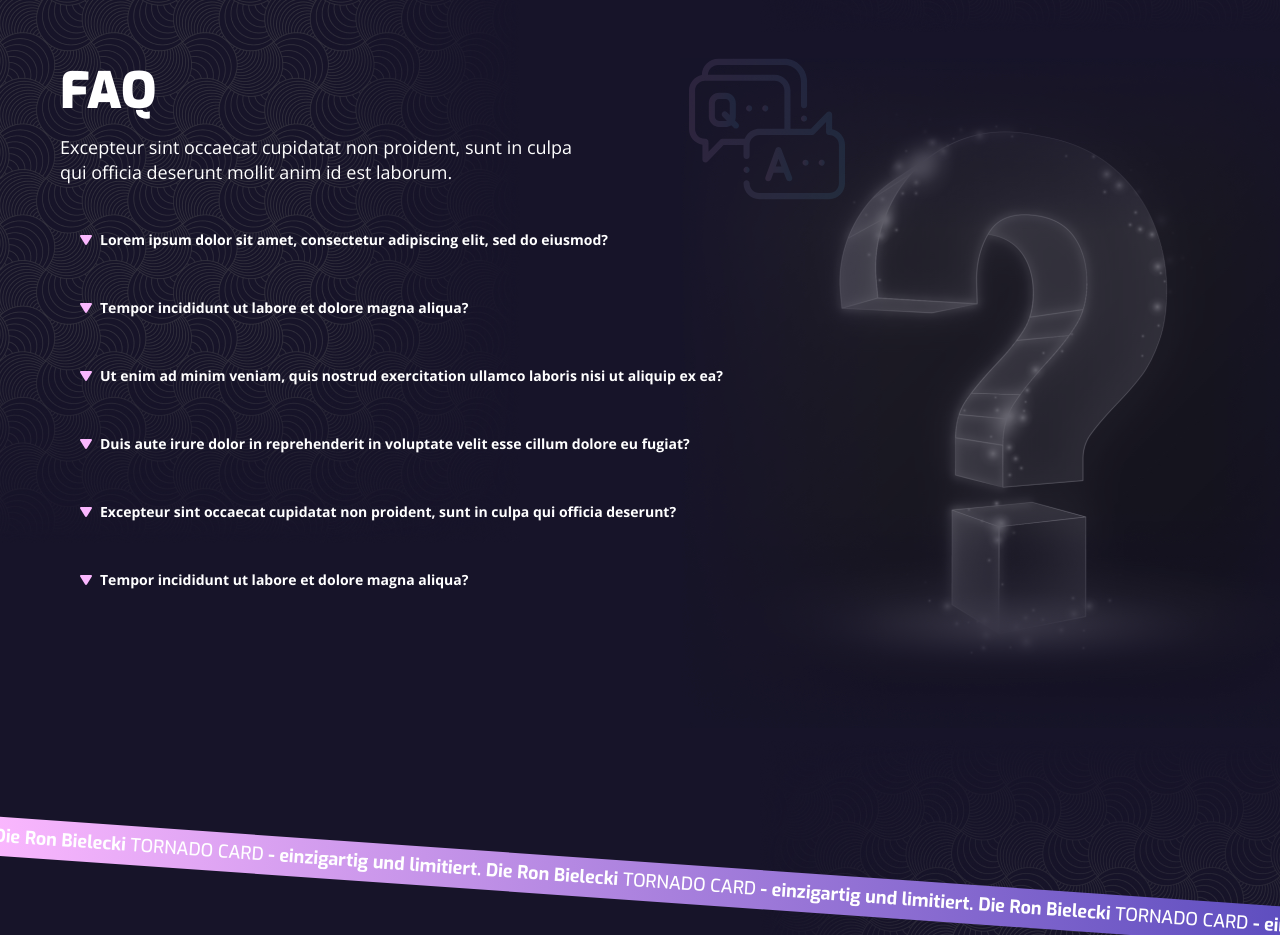
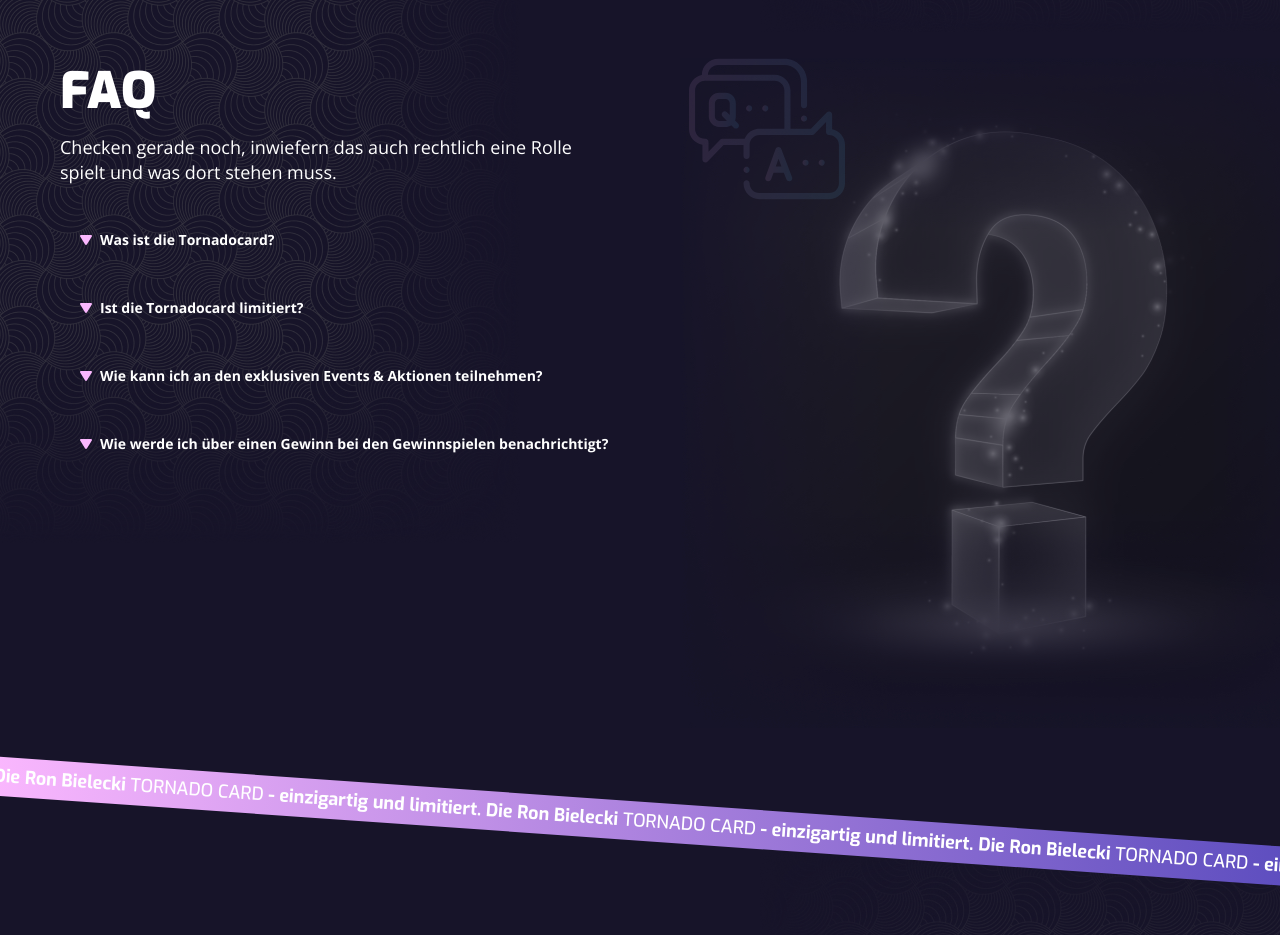
Before and after one commit to Ragnar10/nft, a React (Create React App) app: page / in a window 1280 px wide. Shown: the part 4140-5075 px from the top of the page. Built offline with nearby package versions, Linux system fonts and the light colour scheme.

Commit message:
update faq locale

```diff
--- a/public/index.html
+++ b/public/index.html
@@ -14,7 +14,7 @@
     <meta property="og:title" content="The Ron Bielecki Tornado Card" />
     <meta property="og:site_name" content="Tornado Card" />
     <meta property="og:description" content="Unique and limited. Your exclusive access to a world that you only know from social media." />
-    <meta property="og:url" content="" />
+    <meta property="og:url" content="tornadocard.io" />
     <meta property="og:image" content="%PUBLIC_URL%/social_logo.png" />
     <meta property="og:image:secure_url" content="%PUBLIC_URL%social_logo.png/" />
 
--- a/src/components/FAQ/index.js
+++ b/src/components/FAQ/index.js
@@ -32,36 +32,10 @@
     const { t } = useTranslation();
 
     const questions = [
-        {
-            id:    1,
-            title: 'Lorem ipsum dolor sit amet, consectetur adipiscing elit, sed do eiusmod?',
-            descr: 'Lorem ipsum dolor sit amet, consectetur adipiscing elit, sed do eiusmod tempor incididunt ut labore et dolore magna aliqua. Ut enim ad minim veniam, quis nostrud exercitation ullamco laboris nisi ut aliquip ex ea commodo consequat. Duis aute irure dolor in reprehenderit in voluptate velit esse cillum dolore eu fugiat nulla pariatur. Excepteur sint occaecat cupidatat non proident, sunt in culpa qui officia deserunt mollit anim id est laborum.',
-        },
-        {
-            id:    2,
-            title: 'Tempor incididunt ut labore et dolore magna aliqua? ',
-            descr: 'Lorem ipsum dolor sit amet, consectetur adipiscing elit, sed do eiusmod tempor incididunt ut labore et dolore magna aliqua. Ut enim ad minim veniam, quis nostrud exercitation ullamco laboris nisi ut aliquip ex ea commodo consequat. Duis aute irure dolor in reprehenderit in voluptate velit esse cillum dolore eu fugiat nulla pariatur. Excepteur sint occaecat cupidatat non proident, sunt in culpa qui officia deserunt mollit anim id est laborum.',
-        },
-        {
-            id:    3,
-            title: 'Ut enim ad minim veniam, quis nostrud exercitation ullamco laboris nisi ut aliquip ex ea?',
-            descr: 'Lorem ipsum dolor sit amet, consectetur adipiscing elit, sed do eiusmod tempor incididunt ut labore et dolore magna aliqua. Ut enim ad minim veniam, quis nostrud exercitation ullamco laboris nisi ut aliquip ex ea commodo consequat. Duis aute irure dolor in reprehenderit in voluptate velit esse cillum dolore eu fugiat nulla pariatur. Excepteur sint occaecat cupidatat non proident, sunt in culpa qui officia deserunt mollit anim id est laborum.',
-        },
-        {
-            id:    4,
-            title: 'Duis aute irure dolor in reprehenderit in voluptate velit esse cillum dolore eu fugiat? ',
-            descr: 'Lorem ipsum dolor sit amet, consectetur adipiscing elit, sed do eiusmod tempor incididunt ut labore et dolore magna aliqua. Ut enim ad minim veniam, quis nostrud exercitation ullamco laboris nisi ut aliquip ex ea commodo consequat. Duis aute irure dolor in reprehenderit in voluptate velit esse cillum dolore eu fugiat nulla pariatur. Excepteur sint occaecat cupidatat non proident, sunt in culpa qui officia deserunt mollit anim id est laborum.',
-        },
-        {
-            id:    5,
-            title: 'Excepteur sint occaecat cupidatat non proident, sunt in culpa qui officia deserunt?',
-            descr: 'Lorem ipsum dolor sit amet, consectetur adipiscing elit, sed do eiusmod tempor incididunt ut labore et dolore magna aliqua. Ut enim ad minim veniam, quis nostrud exercitation ullamco laboris nisi ut aliquip ex ea commodo consequat. Duis aute irure dolor in reprehenderit in voluptate velit esse cillum dolore eu fugiat nulla pariatur. Excepteur sint occaecat cupidatat non proident, sunt in culpa qui officia deserunt mollit anim id est laborum.',
-        },
-        {
-            id:    6,
-            title: 'Tempor incididunt ut labore et dolore magna aliqua? ',
-            descr: 'Lorem ipsum dolor sit amet, consectetur adipiscing elit, sed do eiusmod tempor incididunt ut labore et dolore magna aliqua. Ut enim ad minim veniam, quis nostrud exercitation ullamco laboris nisi ut aliquip ex ea commodo consequat. Duis aute irure dolor in reprehenderit in voluptate velit esse cillum dolore eu fugiat nulla pariatur. Excepteur sint occaecat cupidatat non proident, sunt in culpa qui officia deserunt mollit anim id est laborum.',
-        },
+        { id: 1, title: t('faq_question1'), descr: t('faq_answer1') },
+        { id: 2, title: t('faq_question2'), descr: t('faq_answer2') },
+        { id: 3, title: t('faq_question3'), descr: t('faq_answer3') },
+        { id: 4, title: t('faq_question4'), descr: t('faq_answer4') },
     ];
 
     return (
@@ -70,9 +44,7 @@
                 <div className = { Styles.content_wrapper }>
                     <div className = { Styles.description }>
                         <h2 className = { Styles.description_caption }>{ 'FAQ' }</h2>
-                        <p className = { Styles.description_info }>
-                            { 'Excepteur sint occaecat cupidatat non proident, sunt in culpa qui officia deserunt mollit anim id est laborum.' }
-                        </p>
+                        <p className = { Styles.description_info }>{ t('faq_info') }</p>
                     </div>
                     <div className = { Styles.questions_list }>
                         {
--- a/src/components/FAQ/locale/de.json
+++ b/src/components/FAQ/locale/de.json
@@ -1,5 +1,11 @@
 {
-  "faq_info": "",
-  "faq_question": "",
-  "faq_answer": ""
+  "faq_info": "Checken gerade noch, inwiefern das auch rechtlich eine Rolle spielt und was dort stehen muss.",
+  "faq_question1": "Was ist die Tornadocard?",
+  "faq_answer1": "Die Tornadocard ist eine exklusive, digitale Membercard für das atemberaubende Leben von Ron Bielecki auf Basis der NFT & Blockchain Technologie.",
+  "faq_question2": "Ist die Tornadocard limitiert?",
+  "faq_answer2": "Ja! Die Tornadocard ist limitiert, denn Tornadocard-Holder haben Zugang zu exklusiven Inhalten, Momenten und Aktionen. Es ist ausschließlich auf tornadocard.io möglich, sie zu minten und deinem Wallet hinzuzufügen.",
+  "faq_question3": "Wie kann ich an den exklusiven Events & Aktionen teilnehmen?",
+  "faq_answer3": "Im Tornadocard Discord-Server erhalten Tornadocard-Holder exklusive Inhalte, die Aufrufe zu Gewinnspielen, Einladungen für Special Events und Ankündigungen für Aktionen von Ron Bielecki. Stay tuned!",
+  "faq_question4": "Wie werde ich über einen Gewinn bei den Gewinnspielen benachrichtigt?",
+  "faq_answer4": "Auch für Gewinnspiele gilt der Tornadocard Discord-Server als Informationshub. Hier werden Gewinner von Gewinnspielen benachrichtigt. Viel Glück!"
 }
--- a/src/components/FAQ/locale/en.json
+++ b/src/components/FAQ/locale/en.json
@@ -1,5 +1,11 @@
 {
-  "faq_info": "",
-  "faq_question": "",
-  "faq_answer": ""
+  "faq_info": "Just check to what extent that also plays a legal role and what needs to be there.",
+  "faq_question1": "What is the Tornadocard?",
+  "faq_answer1": "The Tornadocard is an exclusive digital member’s card for the breathtaking life of Ron Bielecki based on NFT & Blockchain technology.",
+  "faq_question2": "Is the Tornadocard limited?",
+  "faq_answer2": "Yes. The Tornadocard is limited as Tornadocard holders have access to exclusive content, moments, and promotions. It is possible to mint and add it to your wallet exclusively on tornadocard.io.",
+  "faq_question3": "How can I participate in the exclusive events & promotions?",
+  "faq_answer3": "In the Tornadocard Discord server, Tornadocard holders will receive exclusive content, the calls to competitions, invitations for special events and announcements for promotions from Ron Bielecki. Stay tuned!",
+  "faq_question4": "How will I be notified of a win in the raffles?",
+  "faq_answer4": "The Tornadocard Discord server is also the information hub for contests. Winners of raffles will be notified here. Good luck!"
 }
--- a/src/components/FAQ/styles.module.scss
+++ b/src/components/FAQ/styles.module.scss
@@ -80,7 +80,7 @@
 .questions_list {
     display: flex;
     flex-direction: column;
-    height: 560px;
+    height: 500px;
     margin-left: 20px;
 
     & .question:last-child {
@@ -335,6 +335,10 @@
         line-height: 19px;
     }
 
+    .questions_list {
+        height: 385px;
+    }
+
     .question_title {
         .title_text,
         .title_text_open {
@@ -356,8 +360,4 @@
             left: calc(100% - 370px);
         }
     }
-
-    .questions_list {
-        height: 750px;
-    }
 }
--- a/src/components/SocialWall/styles.module.scss
+++ b/src/components/SocialWall/styles.module.scss
@@ -6,7 +6,7 @@
 .bg_texture,
 .bg_texture_left {
     position: absolute;
-    top: -310px;
+    top: -150px;
     right: 0;
     z-index: 0;
     width: 520px;
```
